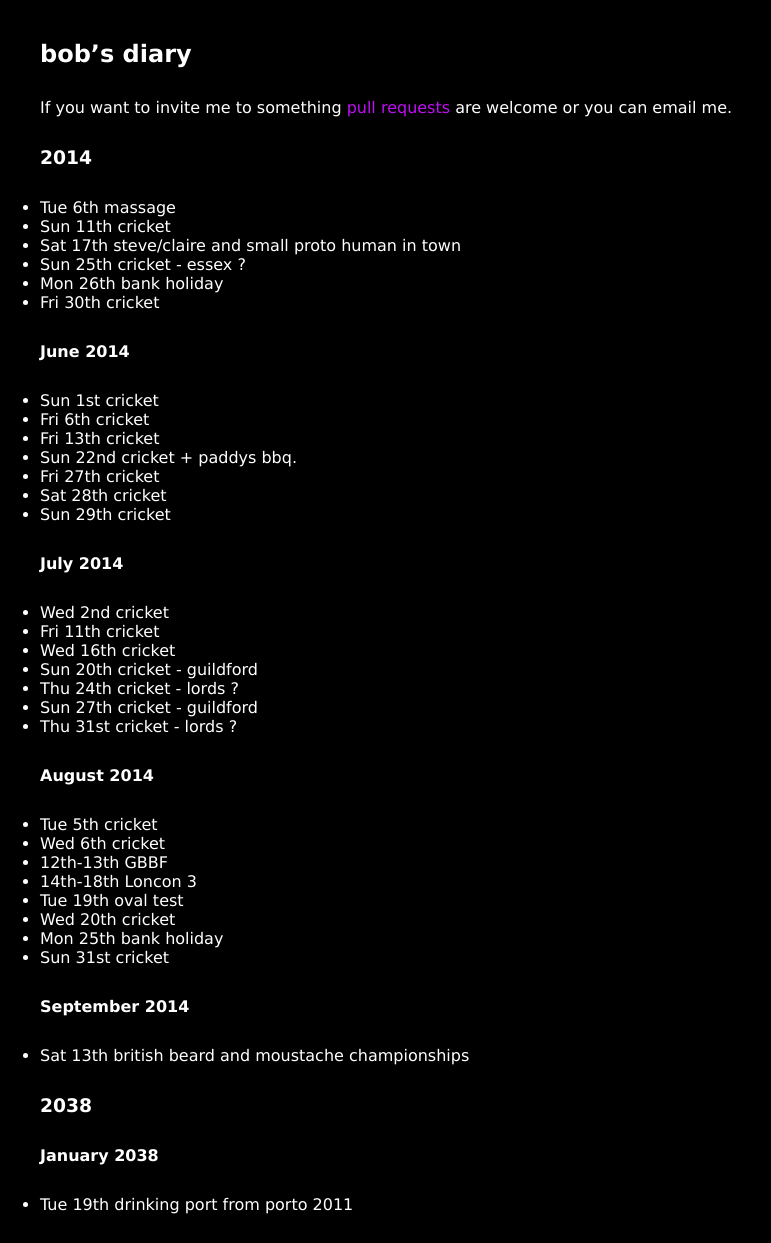
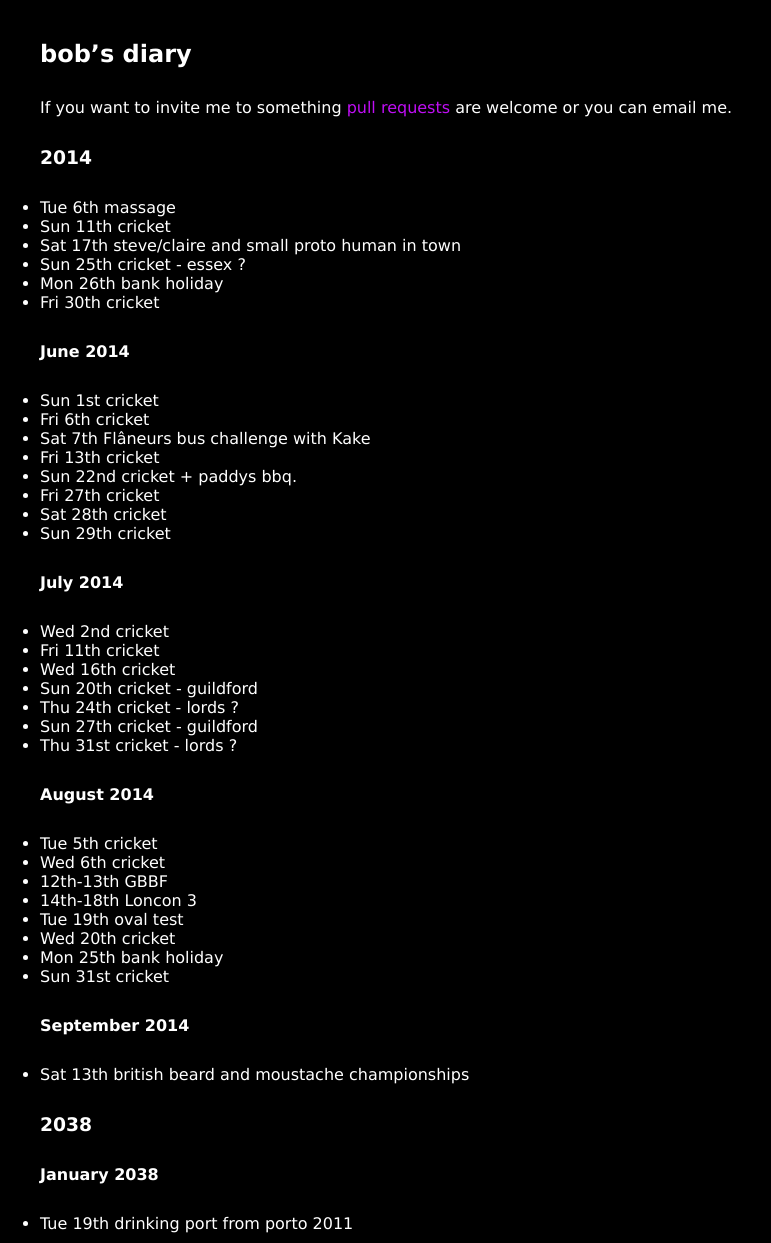
Before and after one commit to rjw1/randomness.org.uk, a Jekyll site: the page built from diary/index.md, in a window 1280 px wide. Shown: the whole page, without its empty margins (0-771 px from the left). Built offline with Jekyll 4.4.1, drawn with Linux system fonts in a browser that asks for light colours; Markdown is read by kramdown in place of the engine named in the settings.

Commit message:
Add Flâneurs bus challenge to diary.

```diff
--- a/diary/index.md
+++ b/diary/index.md
@@ -20,6 +20,7 @@ are welcome or you can email me.
 
 * Sun 1st cricket
 * Fri 6th cricket
+* Sat 7th Flâneurs bus challenge with Kake
 * Fri 13th cricket
 * Sun 22nd cricket + paddys bbq.
 * Fri 27th cricket
```
